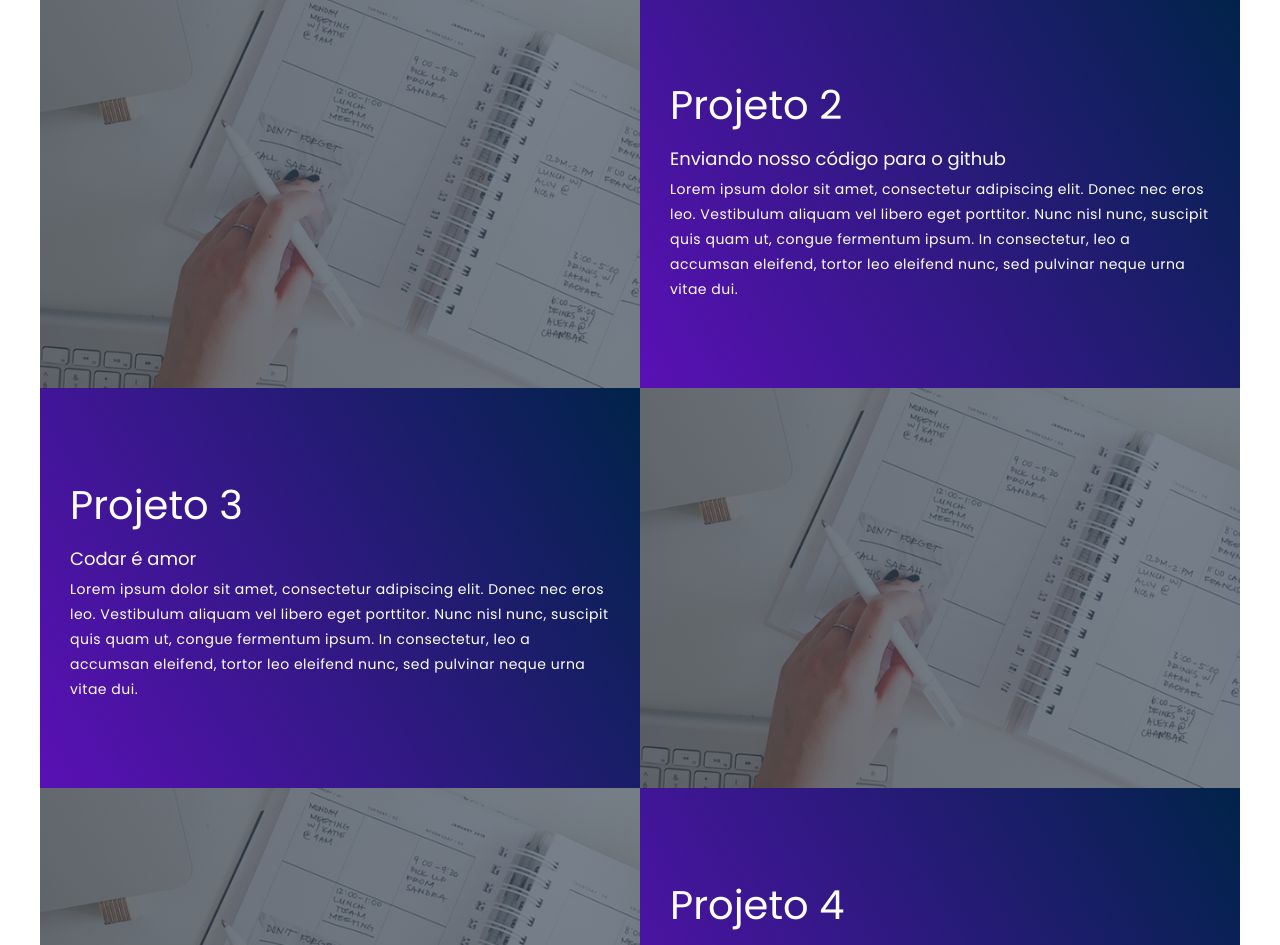
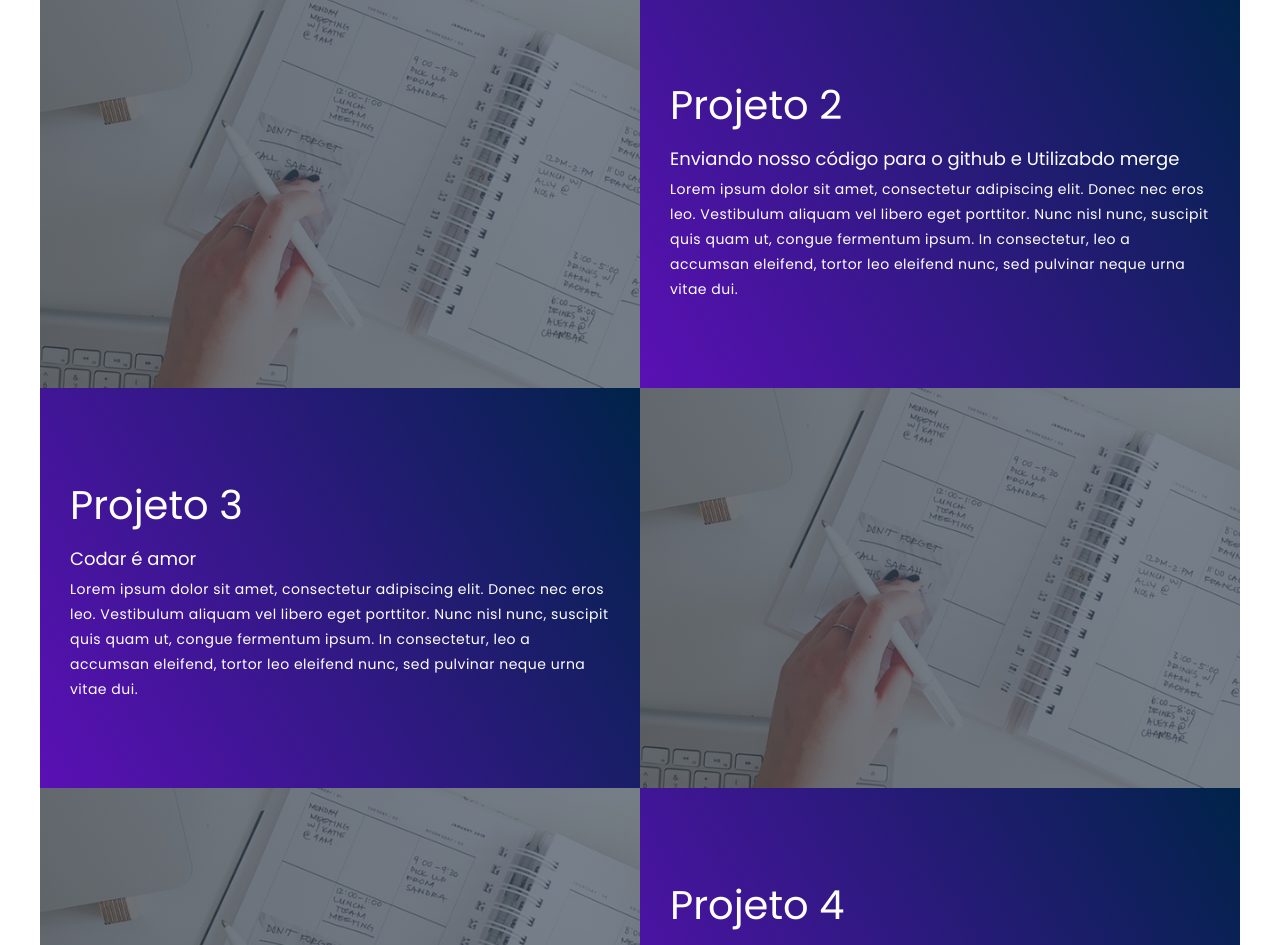
Before and after one commit to Christzar/git_github, a plain HTML site: page index.html in a window 1280 px wide. Shown: the part 1587-2532 px from the top of the page. Drawn offline with Linux system fonts and the light colour scheme.

Commit message:
update priject 2 description

```diff
--- a/index.html
+++ b/index.html
@@ -42,7 +42,7 @@
                 <div class="project-item">
                     <div class="project-info">
                         <h1>Projeto 2</h1>
-                        <h2>Enviando nosso código para o github</h2>
+                        <h2>Enviando nosso código para o github e Utilizabdo merge</h2>
                         <p>Lorem ipsum dolor sit amet, consectetur adipiscing elit. Donec nec eros leo. Vestibulum
                             aliquam vel libero eget porttitor. Nunc nisl nunc, suscipit quis quam ut, congue fermentum
                             ipsum. In consectetur, leo a accumsan eleifend, tortor leo eleifend nunc, sed pulvinar neque
```
